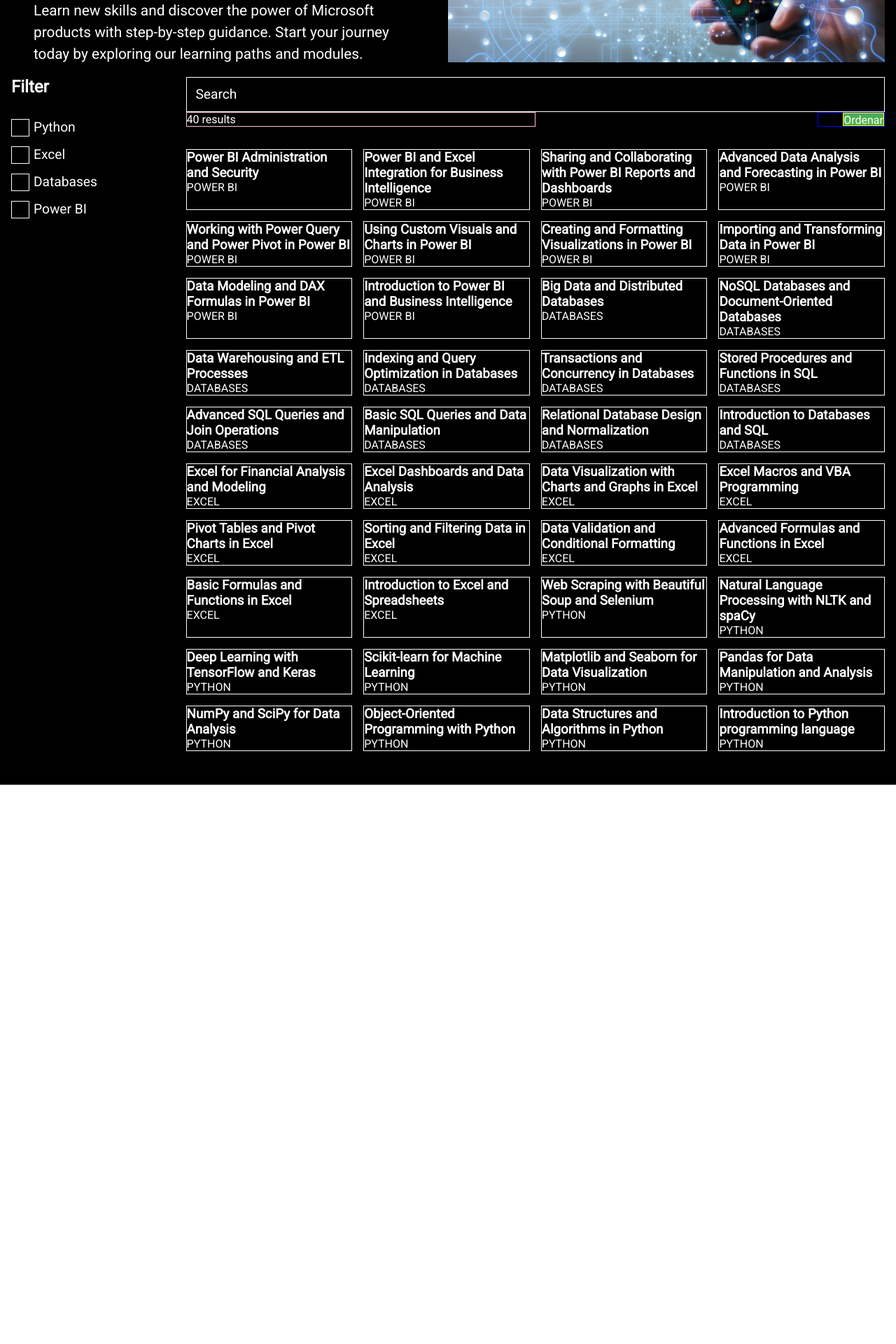
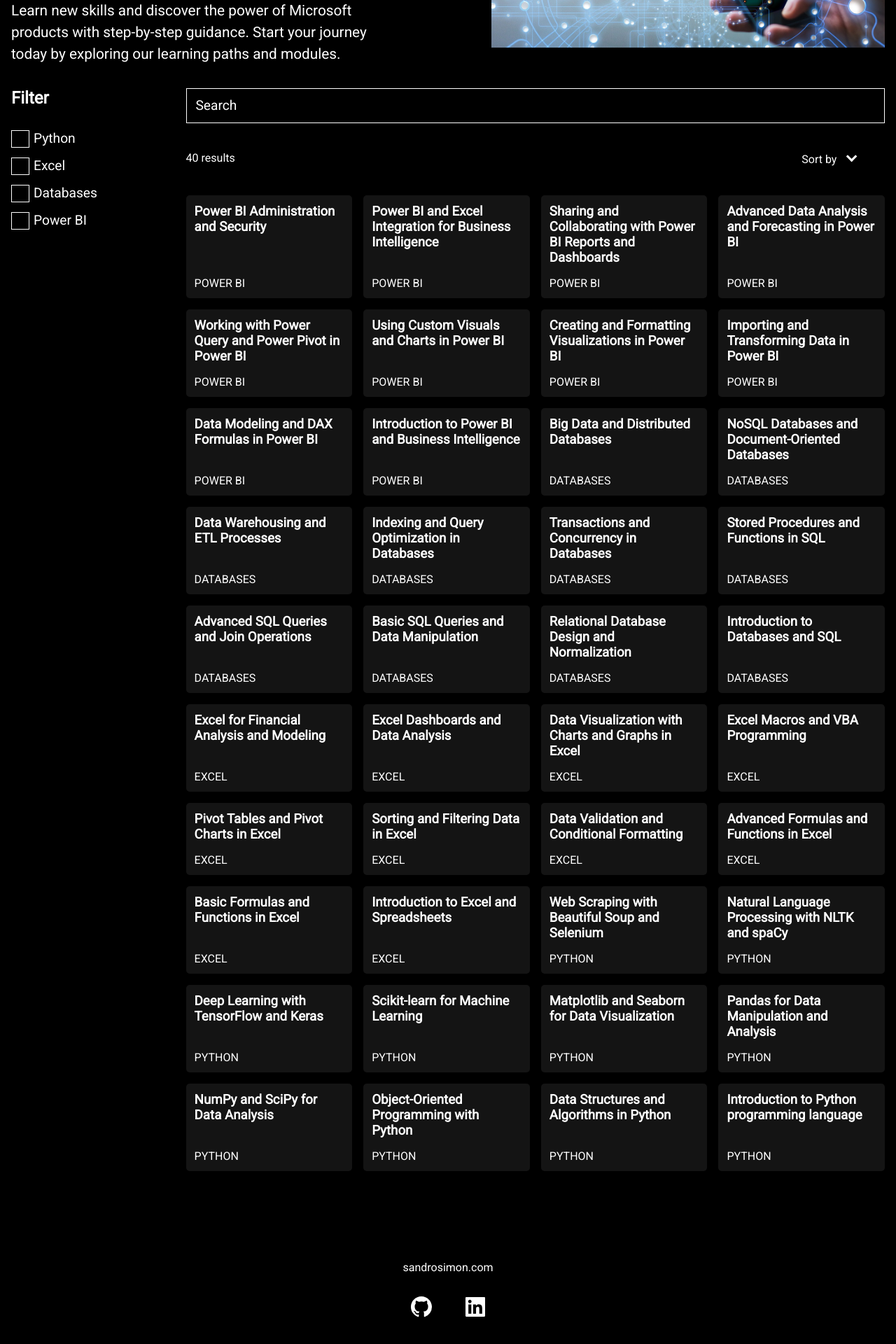
Before and after one commit to SandroSimonOre/demo-search-filter-sort, a React (Vite) app: page / in a window 1280 px wide. Shown: the part 142-2062 px from the top of the page at 70% size. Before the commit the page ends 1263 px from the top, so only its background shows below. Built offline with nearby package versions, Linux system fonts and the light colour scheme.

Commit message:
update styles

```diff
--- a/package.json
+++ b/package.json
@@ -11,6 +11,7 @@
   "dependencies": {
     "react": "^18.2.0",
     "react-dom": "^18.2.0",
+    "react-icons": "^4.8.0",
     "sass": "^1.61.0"
   },
   "devDependencies": {
--- a/src/App.jsx
+++ b/src/App.jsx
@@ -2,7 +2,11 @@
 import { Banner } from './components/Banner';
 import { List } from './components/List';
 import { Filter } from './components/Filter';
+import { Sort } from './components/Sort';
 import {courses} from './data/courses'
+import { GoMarkGithub } from 'react-icons/go'
+import { GrLinkedin } from 'react-icons/gr'
+// import { TiSocialLinkedinCircular } from 'react-icons/ti'
 import styles from './styles/App.module.scss'
 
 export default function App() {
@@ -79,14 +83,8 @@
           <p>{`${data.length} results ${searchTerm ? 'for ' + searchTerm : ''}`}</p>
         </div>
 
-        <div className={styles.dropdown}>
-            <span>Ordenar</span>
-            <ul className={styles.menu}>
-              <li onClick={() => setOrder('titleAsc')}>Alphabetical (A-Z)</li>
-              <li onClick={() => setOrder('titleDesc')}>Alphabetical (Z-A)</li>
-              <li onClick={() => setOrder('newest')}>Newest</li>
-              <li onClick={() => setOrder('oldest')}>Oldest</li>
-            </ul>
+        <div className={styles.sortContainer}>
+            <Sort setOrder={setOrder} />
         </div>
 
         <div className={styles.list}>
@@ -95,6 +93,23 @@
 
       </section>
 
+      <section className={styles.footer}>
+        <a href="https://sandrosimon.com" target="_blank" rel="noopener noreferrer">
+          sandrosimon.com
+        </a>
+
+        <ul className={styles.socialMedia}>
+          <a href="https://github.com/SandroSimonOre" target="_blank" rel="noopener noreferrer">
+            <GoMarkGithub size={30} />
+          </a>
+
+          <a href="https://www.linkedin.com/in/sandrosimonore/" target="_blank" rel="noopener noreferrer">
+            <GrLinkedin size={28} />
+          </a>
+
+        </ul>
+      </section>
+
     </div>
   )
 }
--- a/src/components/Sort.jsx
+++ b/src/components/Sort.jsx
@@ -0,0 +1,20 @@
+import styles from '../styles/Sort.module.scss'
+
+export const Sort = ({setOrder}) => {
+    return (
+        <div className={styles.sort}>
+
+            <div className={styles.title}>
+                <span className={styles.text}>Sort by </span>
+                <span className={styles.arrow}></span>
+            </div>
+
+            <ul className={styles.menu}>
+              <li onClick={() => setOrder('titleAsc')}>Alphabetical (A-Z)</li>
+              <li onClick={() => setOrder('titleDesc')}>Alphabetical (Z-A)</li>
+              <li onClick={() => setOrder('newest')}>Newest</li>
+              <li onClick={() => setOrder('oldest')}>Oldest</li>
+            </ul>
+        </div>
+    )
+}
--- a/src/styles/App.module.scss
+++ b/src/styles/App.module.scss
@@ -6,11 +6,6 @@
     color: white;
     padding: 1rem;
     min-height: 100vh;
-    align-items: flex-start;
-    .header {
-        width: 100%;
-        //border: solid green 1px;
-    }
 
     .sidebar {
         width: 20%;
@@ -25,6 +20,7 @@
 
         .search {
             width: 100%;
+            margin-bottom: 2rem;
 
             input {
                 width: 100%;
@@ -43,54 +39,29 @@
 
         .results {
             width: 50%;
-            border: solid pink 1px;
+            padding: 0.5rem 0;
+        }
+    }
+
+    .footer {
+        width: 100%;
+        display: flex;
+        flex-direction: column;
+        align-items: center;
+        padding: 6rem 0 0;
+
+        a {
+            display: inline-block;
+            text-decoration: none;
+            color: white;
+            margin: auto 0;
         }
 
-        .dropdown {
-            width: 6rem;
-            position: relative;
+        .socialMedia {
+            padding: 2rem;
             display: flex;
-            justify-content: end;
-            border: solid blue 1px;
+            gap: 3rem
 
-            span {
-                background-color: #4CAF50;
-                color: white;
-                font-size: 16px;
-                border: solid yellow 1px;
-                cursor: pointer;
-                height: 1.2rem;
-            }
-
-            .menu {
-                transform: translateY(1.2rem);
-                display: none;
-                position: absolute;
-                background-color: #f9f9f9;
-                min-width: 160px;
-                box-shadow: 0px 8px 16px 0px rgba(0,0,0,0.2);
-                padding: 0;
-                z-index: 1;
-                list-style: none;
-                border: solid red 1px;
-
-                li {
-                    color: black;
-                    padding: 12px 16px;
-                    text-decoration: none;
-                    display: block;
-                    width: 100%;
-
-                    &:hover {
-                        background-color: #f1f1f1
-                    }
-                }
-            }
-
-            &:hover .menu {
-                display: block;
-                cursor: pointer;
-            }
         }
     }
 }
--- a/src/styles/Banner.module.scss
+++ b/src/styles/Banner.module.scss
@@ -1,8 +1,11 @@
 .Banner {
+
     display: flex;
+    justify-content: space-between;
+    margin-bottom: 1rem;
+
     .text {
-        width: 50%;
-        padding: 0 2rem;
+        width: 45%;
 
         h1 {
             font-size: 2.5rem;
@@ -17,7 +20,7 @@
     }
 
     .illustration {
-        width: 50%;
+        width: 45%;
 
         img {
             width: 100%;
--- a/src/styles/List.module.scss
+++ b/src/styles/List.module.scss
@@ -1,10 +1,22 @@
 .list {
+
     width: 100%;
     display: grid;
     gap: 1rem;
     grid-template-columns: repeat(4, 1fr);
     padding: 2rem 0;
+
     .card {
-        border: solid 1px white;
+
+        display: flex;
+        flex-direction: column;
+        justify-content: space-between;
+        border-radius: 5px;
+        padding: 12px;
+        background-color: rgb(20,20,20);
+
+        p {
+            margin-top: 1rem;
+        }
     }
 }
--- /dev/null
+++ b/src/styles/Sort.module.scss
@@ -0,0 +1,69 @@
+.sort {
+
+    display: flex;
+    justify-content: flex-end;
+    width: 100%;
+    position: relative;
+    border-radius: 5px 5px 0 0;
+    padding: 0.2rem 0;
+
+    &:hover {
+
+        background-color: rgb(20, 20, 20);
+
+        .menu {
+            display: block;
+            cursor: pointer;
+        }
+    }
+    .title {
+
+        display: flex;
+        justify-content: center;
+        min-width: 160px;
+        padding: 0.4rem 0;
+        gap: 1rem;
+
+        .text {
+            display: flex;
+            color: white;
+            font-size: 16px;
+            cursor: pointer;
+            height: 1.2rem;
+        }
+
+        .arrow {
+            transform: rotate(45deg);
+            border: solid white;
+            width: 0.7rem;
+            height: 0.7rem;
+            border-width: 0 3px 3px 0;
+        }
+    }
+
+
+    .menu {
+        transform: translateY(2rem);
+        display: none;
+        position: absolute;
+        background-color: rgb(20, 20, 20);
+        //color: white;
+        min-width: 160px;
+        box-shadow: 0px 8px 16px 0px rgba(0,0,0,0.2);
+        padding: 0;
+        z-index: 1;
+        list-style: none;
+
+        li {
+            color: white;
+            padding: 12px 16px;
+            text-decoration: none;
+            display: block;
+            width: 100%;
+
+            &:hover {
+                background-color: black
+            }
+        }
+    }
+}
```
Also changed, not shown: src/components/Search.jsx (deleted), 1 other file (tests, documents, lock files or other folders).
